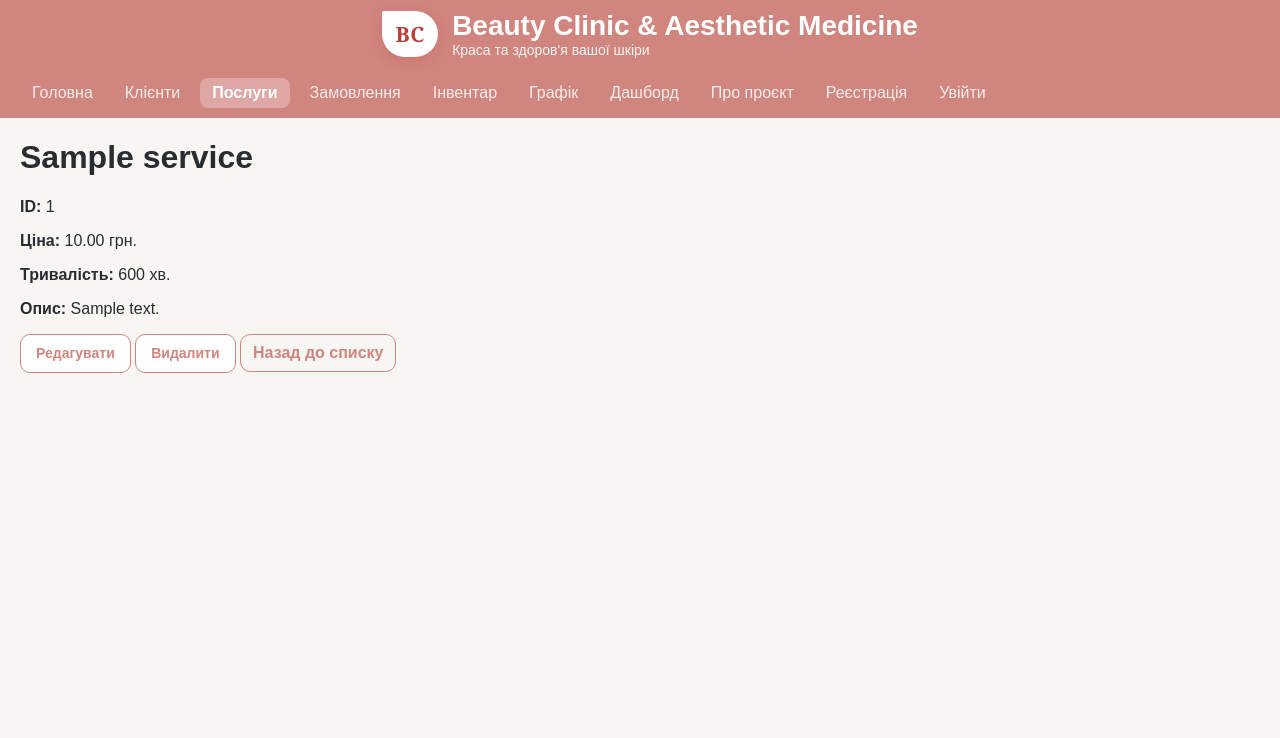
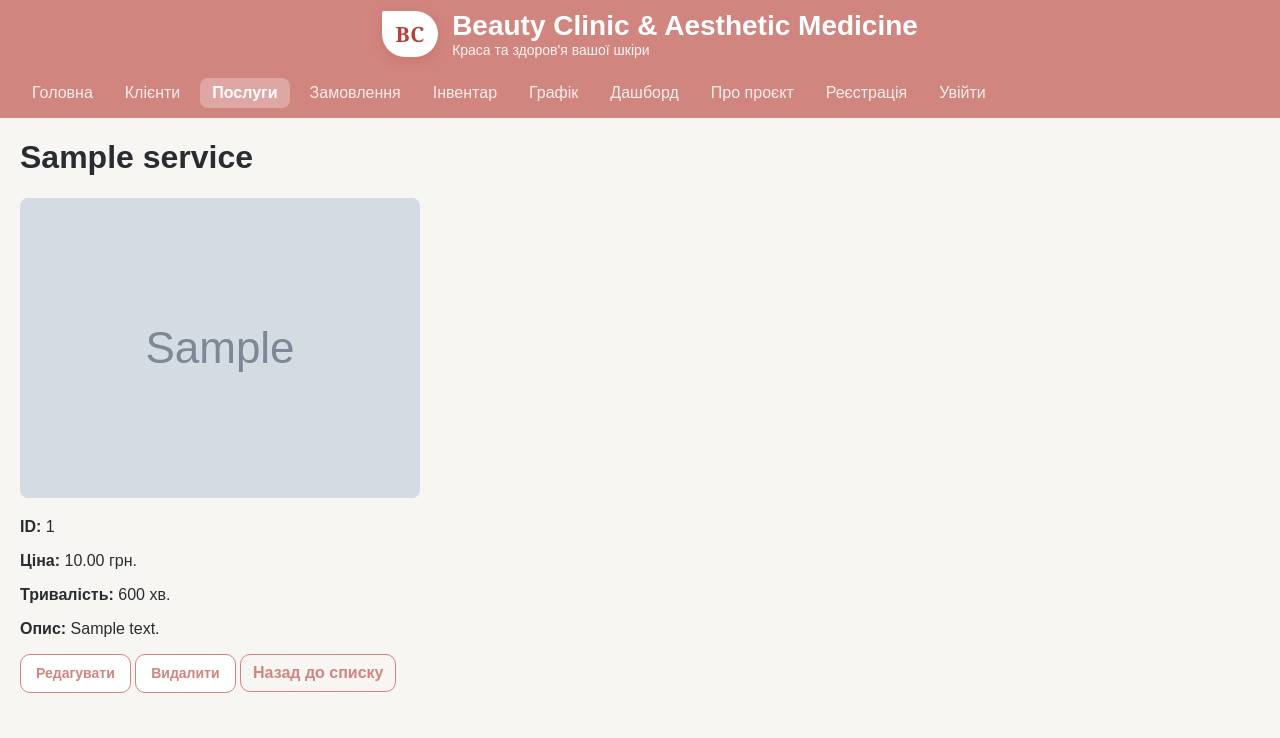
Before and after one commit to three-monitors/sms-django, a Django app: page /services/1/ in a window 1280 px wide. Shown: the top 738 px of the page. Run offline with Django 5.2, Linux system fonts and the light colour scheme; tables that the repository leaves empty hold one stand-in row (values such as "Sample post"); grey boxes marked "Sample" are stand-in pictures.

Commit message:
lesson 44 Django

```diff
--- a/myproject/core/admin.py
+++ b/myproject/core/admin.py
@@ -19,7 +19,8 @@ class PatientProfileAdmin(admin.ModelAdmin):
 
 @admin.register(Service)
 class ServiceAdmin(admin.ModelAdmin):
-    list_display = ["name", "price", "duration_hours", "is_active"]
+    list_display = ["name", "price",
+                    "duration_hours", "is_active", "image_path"]
     search_fields = ["name"]
     list_filter = ["is_active"]
     ordering = ["name"]
--- a/myproject/core/models.py
+++ b/myproject/core/models.py
@@ -54,6 +54,8 @@ class Service(models.Model):
     price = models.DecimalField(max_digits=10, decimal_places=2)
     duration_hours = models.FloatField()
     is_active = models.BooleanField(default=True)
+    image_path = models.CharField(
+        max_length=255, blank=True, help_text="Шлях до фото в static/img, наприклад: service_01.jpg")
     created_at = models.DateTimeField(auto_now_add=True)
 
     @property
--- a/myproject/core/templates/core/client_orders.html
+++ b/myproject/core/templates/core/client_orders.html
@@ -7,7 +7,9 @@
     <p><strong>Email:</strong> {{ client.email }}</p>
     <div>
         <a href="{% url 'client_detail' client.id %}">Разом</a>
-        <a class="status-button">Замовлення клієнта</a>
+        <a class="status-button"
+           href="{% url 'client_orders' client.id %}"
+           {% if not status %}aria-current="page"{% endif %}>Замовлення клієнта</a>
     </div>
     {% if orders %}
         <table>
--- a/myproject/core/templates/core/service_detail.html
+++ b/myproject/core/templates/core/service_detail.html
@@ -1,7 +1,13 @@
 {% extends "core/base.html" %}
+{% load static %}
 
 {% block content %}
     <h1>{{ service.name }}</h1>
+    {% if service.image_path %}
+        <img src="{% static 'img/'|add:service.image_path %}"
+             alt="{{ service.name }}"
+             class="img-services">
+    {% endif %}
     <p><strong>ID:</strong> {{ service.id }}</p>
     <p><strong>Ціна:</strong> {{ service.price|floatformat:2 }} грн.</p>
     <p><strong>Тривалість:</strong> {{ duration_minutes }} хв.</p>
--- a/myproject/static/css/style.css
+++ b/myproject/static/css/style.css
@@ -203,6 +203,13 @@ img {
     margin-top: 0;
 }
 
+.img-services {
+    max-width: 400px;
+    border-radius: 8px;
+    margin-bottom: 20px;
+    margin-left: 20px;
+}
+
 /* Логотип */
 .brand-logo {
     display: inline-flex;
@@ -284,6 +291,8 @@ nav a.active {
     font-size: 14px;
     text-align: right;
     margin-right: 20px;
+    margin-top: 0px;
+    margin-bottom: 0px;
 }
 
 .about-photo {
```
Also changed, not shown: myproject/core/forms.py (+7 -1 lines), myproject/core/migrations/0005_service_image_path.py (added), myproject/static/img/service_01.jpg (added), myproject/static/img/service_02.jpg (added), myproject/static/img/service_03.jpg (added), myproject/static/img/service_04.jpg (added), myproject/static/img/service_05.jpg (added), myproject/static/img/service_06.jpg (added).
